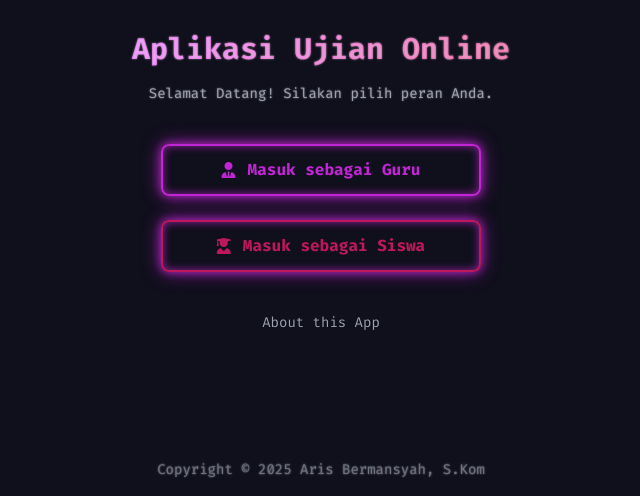
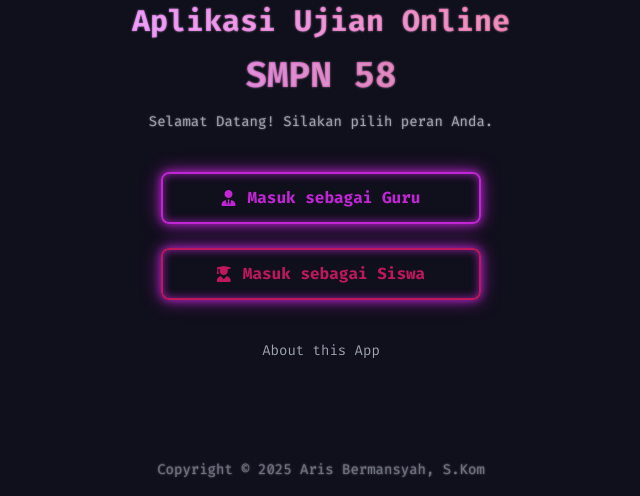
Before and after one commit to xiroro-ab/ujian-online, a plain HTML site: page index.html in a window 1280 px wide. Shown: the part 304-800 px from the top of the page, without its empty margins (319-959 px from the left). Drawn offline with nearby package versions, Linux system fonts and the light colour scheme.

Commit message:
Update index.html

```diff
--- a/index.html
+++ b/index.html
@@ -211,7 +211,8 @@
              <div class="max-w-lg mx-auto p-8 rounded-xl text-center">
                 <img src="https://raw.githubusercontent.com/xiroro-ab/ujian-online/refs/heads/main/logo.png" alt="App Logo" class="w-48 h-48 mx-auto mb-8" style="animation: zigzag-float 7s ease-in-out infinite;">
                 <h1 class="text-2xl md:text-3xl font-bold mb-4 bg-gradient-to-r from-fuchsia-500 to-pink-600 text-transparent bg-clip-text">Aplikasi Ujian Online</h1>
-                <p class="text-gray-400 mb-10">Selamat Datang! Silakan pilih peran Anda.</p>
+                <h1 class="text-3xl md:text-4xl font-bold mb-4 bg-gradient-to-r from-fuchsia-600 to-pink-700 text-transparent bg-clip-text">SMPN 58</h1>
+                 <p class="text-gray-400 mb-10">Selamat Datang! Silakan pilih peran Anda.</p>
                 <div class="space-y-6 flex flex-col items-center">
                     <button onclick="navigateTo('page-guru-login')" class="w-full max-w-xs neon-glow-button font-bold py-3 px-8 rounded-lg text-base flex items-center justify-center">
                         <i class="fas fa-user-tie mr-3"></i>
```
